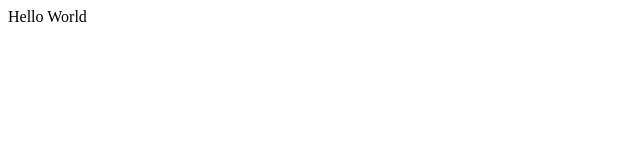
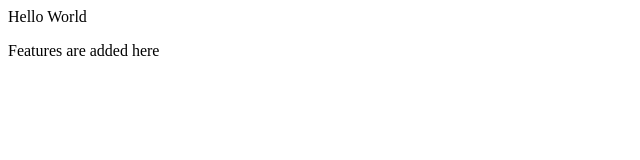
Before and after one commit to suryadeepsinh07/localrepo, a plain HTML site: page index.html in a window 1280 px wide. Shown: the whole page, without its empty margins (0-640 px from the left). Drawn offline with Linux system fonts and the light colour scheme.

Commit message:
features added

```diff
--- a/index.html
+++ b/index.html
@@ -1 +1,2 @@
 <p>Hello World</p>
+<p>Features are added here</p>
```
